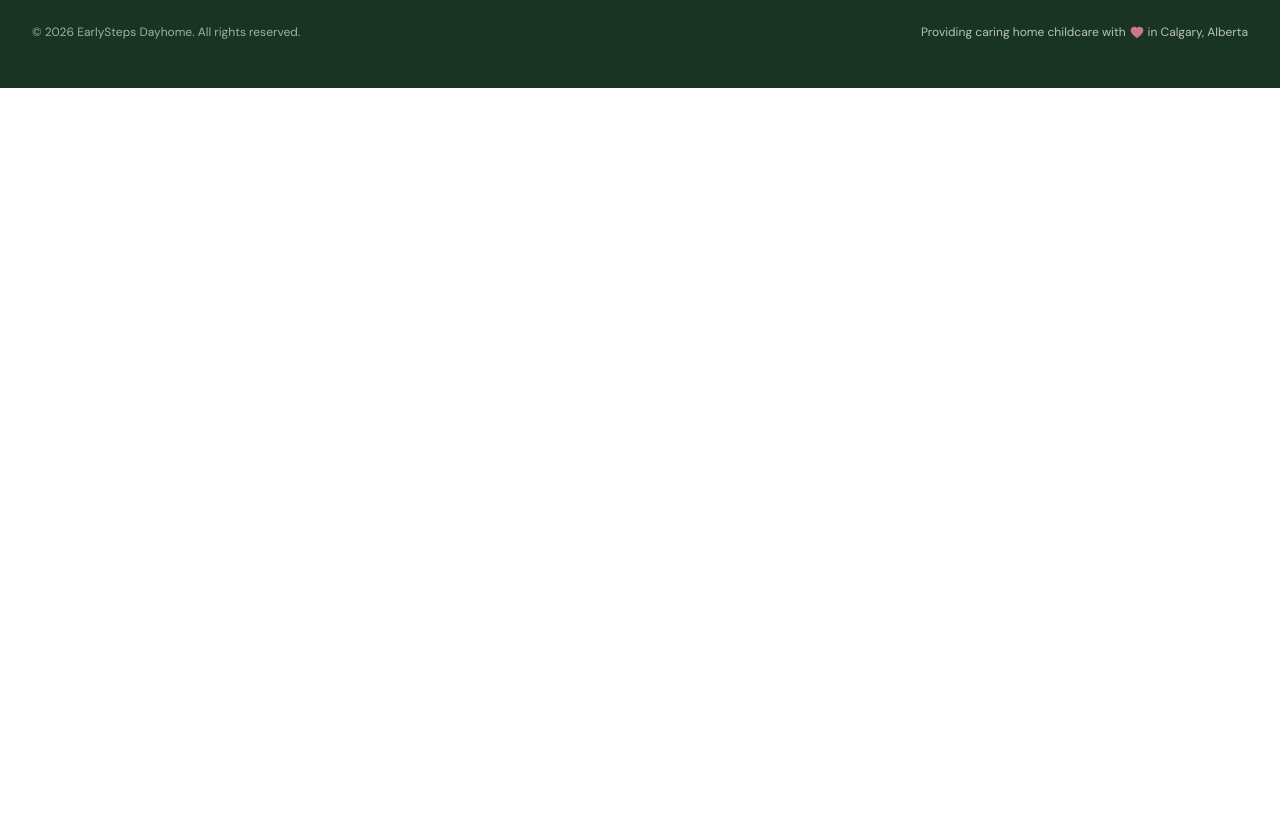
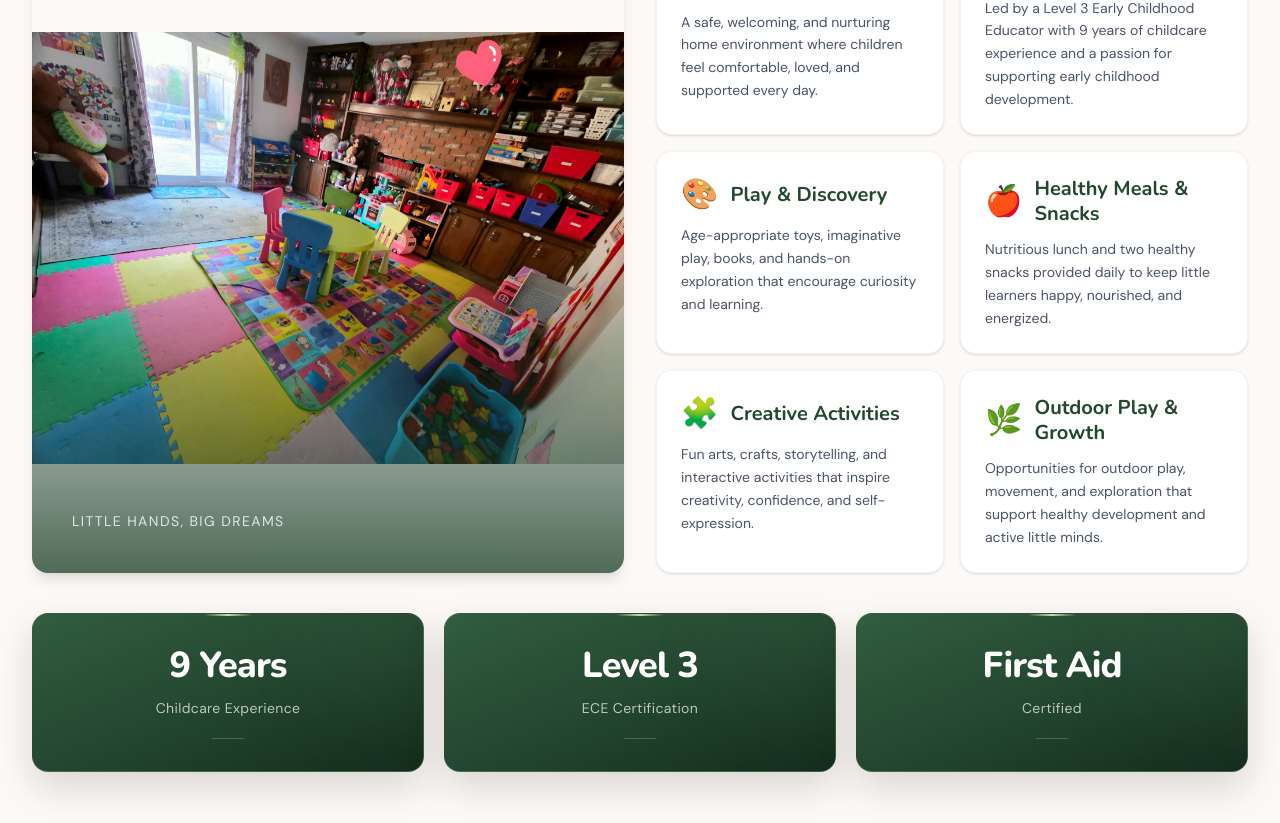
Before and after one commit to Arpit-mandhan-001/early-steps, a Next.js app: page /enrollment in a window 1280 px wide. Shown: the part 437-1260 px from the top of the page. Before the commit the page ends 800 px from the top, so only its background shows below. Built offline with nearby package versions, Linux system fonts and the light colour scheme.

Commit message:
added enrollment section in page

```diff
--- a/src/app/enrollment/page.tsx
+++ b/src/app/enrollment/page.tsx
@@ -1,3 +1,5 @@
+import WhyChooseUs from '@/components/enrollment/WhyChooseUs'
+import EnrollmentSection from '@/components/EnrollmentSection'
 import Footer from '@/components/Footer'
 import Navbar from '@/components/Navbar'
 import React from 'react'
@@ -6,6 +8,7 @@ const page = () => {
   return (
     <>
     <Navbar />
+    <WhyChooseUs />
     <Footer />
     </>
   )
--- /dev/null
+++ b/src/components/enrollment/WhyChooseUs.tsx
@@ -0,0 +1,191 @@
+import Image from "next/image";
+
+const features = [
+  {
+    icon: "🏡",
+    title: "Warm, Home-Based Care",
+    description:
+      "A safe, welcoming, and nurturing home environment where children feel comfortable, loved, and supported every day.",
+  },
+  {
+    icon: "🎓",
+    title: "Qualified Educator",
+    description:
+      "Led by a Level 3 Early Childhood Educator with 9 years of childcare experience and a passion for supporting early childhood development.",
+  },
+  {
+    icon: "🎨",
+    title: "Play & Discovery",
+    description:
+      "Age-appropriate toys, imaginative play, books, and hands-on exploration that encourage curiosity and learning.",
+  },
+  {
+    icon: "🍎",
+    title: "Healthy Meals & Snacks",
+    description:
+      "Nutritious lunch and two healthy snacks provided daily to keep little learners happy, nourished, and energized.",
+  },
+  {
+    icon: "🧩",
+    title: "Creative Activities",
+    description:
+      "Fun arts, crafts, storytelling, and interactive activities that inspire creativity, confidence, and self-expression.",
+  },
+  {
+    icon: "🌿",
+    title: "Outdoor Play & Growth",
+    description:
+      "Opportunities for outdoor play, movement, and exploration that support healthy development and active little minds.",
+  },
+];
+
+export default function WhyChooseUs() {
+  return (
+    <section className="bg-[#FDF9F6]">
+      <div className="container mx-auto px-4 sm:px-6 lg:px-8 py-8 sm:py-10 md:py-12 lg:py-16">
+        {/* Section Heading */}
+        <div className="text-center mb-10 md:mb-12">
+
+          <p className="font-sans font-semibold text-xs sm:text-sm tracking-[0.25em] uppercase text-[#CF7883] mt-2">
+            A Happy Place to Grow
+          </p>
+
+          <h2 className="font-nunito font-extrabold text-[#244730] text-3xl sm:text-4xl md:text-5xl mt-3">
+            Why Choose Early Steps?
+          </h2>
+
+          <p className="font-sans text-gray-600 text-sm sm:text-base md:text-lg max-w-2xl mx-auto mt-4 leading-relaxed">
+            Thoughtful care for little learners. Our days are built around
+            kindness, play, curiosity, and the comfort of a home environment.
+          </p>
+        </div>
+
+        {/* Main Content */}
+        <div className="grid grid-cols-1 lg:grid-cols-2 gap-6 lg:gap-8 items-stretch">
+          {/* Image */}
+          <div className="relative min-h-[280px] sm:min-h-[420px] lg:min-h-full rounded-2xl overflow-hidden shadow-lg">
+            <Image
+              src="/images/dayhome/dayhome-4.jpeg"
+              alt="Early Steps Dayhome welcoming playroom"
+              fill
+              priority
+              sizes="(max-width: 1024px) 100vw, 50vw"
+              className="object-contain"
+            />
+
+            <div className="absolute inset-0 bg-gradient-to-t from-[#244730]/80 via-transparent to-transparent" />
+
+            <div className="absolute bottom-0 left-0 p-6 sm:p-8 md:p-10">
+              <span className="text-white/80 font-sans text-xs sm:text-sm tracking-widest uppercase">
+                Little hands, big dreams
+              </span>
+            </div>
+          </div>
+
+          {/* Feature Cards */}
+          <div className="grid grid-cols-1 sm:grid-cols-2 gap-4">
+            {features.map((feature) => (
+              <div
+                key={feature.title}
+                className="bg-white rounded-2xl p-5 sm:p-6 shadow-sm border border-[#244730]/5 hover:shadow-md hover:border-[#CF7883]/40 transition-all duration-300"
+              >
+                <div className="flex items-center gap-3 mb-3">
+                  <span className="text-3xl shrink-0">{feature.icon}</span>
+
+                  <h3 className="font-nunito font-bold text-[#244730] text-lg sm:text-xl leading-tight">
+                    {feature.title}
+                  </h3>
+                </div>
+
+                <p className="font-sans text-gray-600 text-sm leading-relaxed">
+                  {feature.description}
+                </p>
+              </div>
+            ))}
+          </div>
+        </div>
+
+        {/* Experience Highlights */}
+
+        <div className="grid grid-cols-1 sm:grid-cols-3 gap-5 mt-8 md:mt-10">
+          {[
+            { value: "9 Years", label: "Childcare Experience" },
+            { value: "Level 3", label: "ECE Certification" },
+            { value: "First Aid", label: "Certified" },
+          ].map((item) => (
+            <div
+              key={item.label}
+              className="group relative isolate overflow-hidden
+        rounded-2xl p-7 sm:p-8 text-center
+        border border-white/10
+        bg-gradient-to-br from-[#315d3e] via-[#244730] to-[#142d1c]
+        shadow-[0_15px_40px_rgba(0,0,0,0.15)]
+        transition-all duration-500 ease-out
+        hover:-translate-y-2
+        hover:border-[#c5dda9]/40
+        hover:shadow-[0_25px_50px_rgba(20,60,30,0.3)]"
+            >
+              {/* Ambient glow */}
+              <div
+                className="absolute -top-16 -right-16
+        w-40 h-40 rounded-full
+        bg-[#c5dda9]/10 blur-3xl
+        opacity-50 group-hover:opacity-100
+        transition-opacity duration-700"
+              />
+
+              {/* Shine effect */}
+              <div
+                className="absolute inset-0 -translate-x-full
+        bg-gradient-to-r from-transparent
+        via-white/[0.08] to-transparent
+        skew-x-[-20deg]
+        group-hover:translate-x-full
+        transition-transform duration-1000 ease-in-out"
+              />
+
+              {/* Top accent */}
+              <div
+                className="absolute top-0 left-1/2
+        -translate-x-1/2 w-12 h-[2px]
+        bg-gradient-to-r from-transparent
+        via-[#c5dda9] to-transparent
+        group-hover:w-24
+        transition-all duration-500"
+              />
+
+              <div className="relative z-10">
+                <h3
+                  className="font-nunito font-extrabold
+          text-white text-3xl sm:text-4xl
+          tracking-tight
+          transition-all duration-500
+          group-hover:scale-105"
+                >
+                  {item.value}
+                </h3>
+
+                <p
+                  className="font-sans text-white/70
+          text-sm mt-3 tracking-wide
+          transition-colors duration-500
+          group-hover:text-white"
+                >
+                  {item.label}
+                </p>
+
+                <div
+                  className="w-8 h-px bg-white/20
+          mx-auto mt-5
+          group-hover:w-46
+          group-hover:bg-[#c5dda9]/70
+          transition-all duration-500"
+                />
+              </div>
+            </div>
+          ))}
+        </div>
+      </div>
+    </section>
+  );
+}
```
